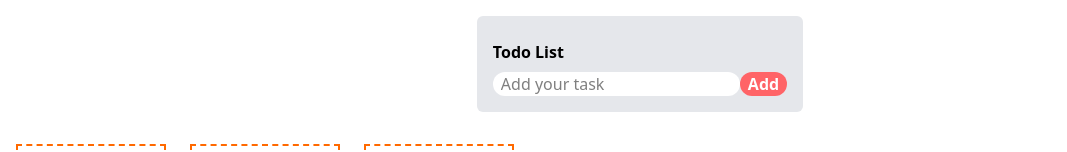
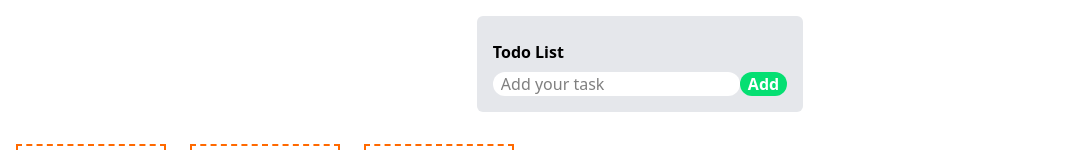
Before and after one commit to verma2510/react-project, a React (Vite) app: page / in a window 1280 px wide. Shown: the top 152 px of the page, without its empty margins (0-1067 px from the left). Built offline with nearby package versions, Linux system fonts and the light colour scheme.

Commit message:
css updated
css updated of button and list

```diff
--- a/src/components/TodoButton.tsx
+++ b/src/components/TodoButton.tsx
@@ -7,7 +7,7 @@ interface TodoButtonProps {
 
 const TodoButton: React.FC<TodoButtonProps> = (props) => {
   return (
-    <button onClick={props.onClick} className="bg-red-400 px-2 text-white cursor-pointer font-bold rounded-2xl">
+    <button onClick={props.onClick} className="bg-green-400 px-2 text-white cursor-pointer font-semibold rounded-2xl">
       {props.name}
     </button>
   );
--- a/src/components/TodoContainer.tsx
+++ b/src/components/TodoContainer.tsx
@@ -19,6 +19,7 @@ const TodoContainer: React.FC<TodoContainerProps> = () => {
         text: text.trim(),
       };
       setTodos([...todos, newTodo]);
+      setInputValue("")
     }
   };
 
--- a/src/components/TodoList.tsx
+++ b/src/components/TodoList.tsx
@@ -8,9 +8,9 @@ interface TodoListProps{
 const TodoList: React.FC<TodoListProps> = (props) => {
     return(
         <div className="flex items-center py-3 gap-2">
-            <input type="checkbox"/>
+            <input type="checkbox" className="appearance-none h-5 w-5 rounded-full border-2 border-gray-400 checked:border-blue-400 checked:bg-blue-400"/>
             <span className="flex-1 text-left">{props.listName}</span>
-            <span className="cursor-pointer"><RxCross2/></span>
+            <span className="cursor-pointer text-xl bg-red-600 text-white rounded-md"><RxCross2/></span>
         </div>
     )
 }
```
